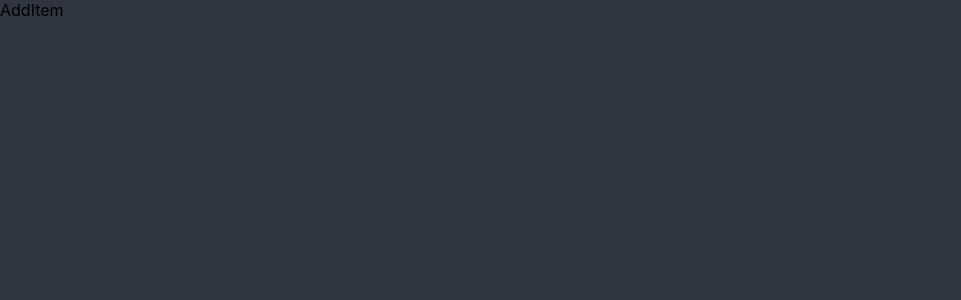
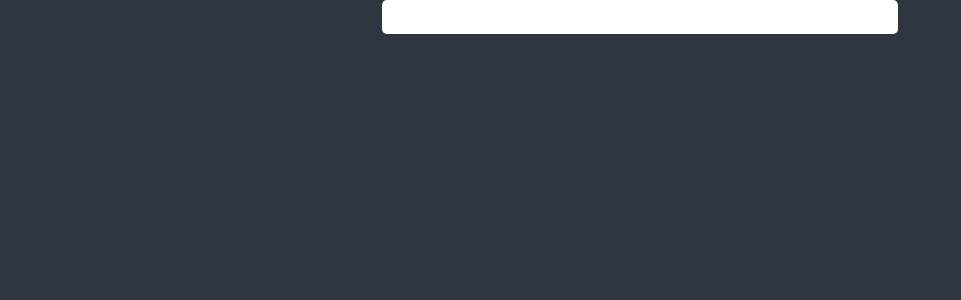
Before and after one commit to sylvainJacot/ToDoList, a React (Create React App) app: page / in a window 1280 px wide. Shown: the top 300 px of the page, without its empty margins (0-961 px from the left). Built offline with nearby package versions, Linux system fonts and the light colour scheme.

Commit message:
Input created and first styling

```diff
--- a/src/Components/AddItem.js
+++ b/src/Components/AddItem.js
@@ -1,10 +1,29 @@
 import React from "react";
 import styled from "styled-components";
 
+export const Form = styled.form`
+
+`;
+
+export const Input = styled.input`
+border-radius: 5px;
+padding: 8px;
+width: 500px;
+border: none;
+transition: .3s;
+font-size: 1rem;
+font-weight: 600;
+outline: none;
+
+`;
 
 const AddItem = () => {
     return <>
-        AddItem
+        <Form>
+            <Input
+            type={"text"}
+            ></Input>
+        </Form>
     </>
 
 };
--- a/src/Components/ToDoList.js
+++ b/src/Components/ToDoList.js
@@ -7,6 +7,8 @@ export const Wrapper = styled.div`
 width: 100%;
 height: 100vh;
 background-color: ${Colors.DarkGrey};
+display: flex;
+justify-content: center;
 `;
 
 const ToDoList = () => {
```
